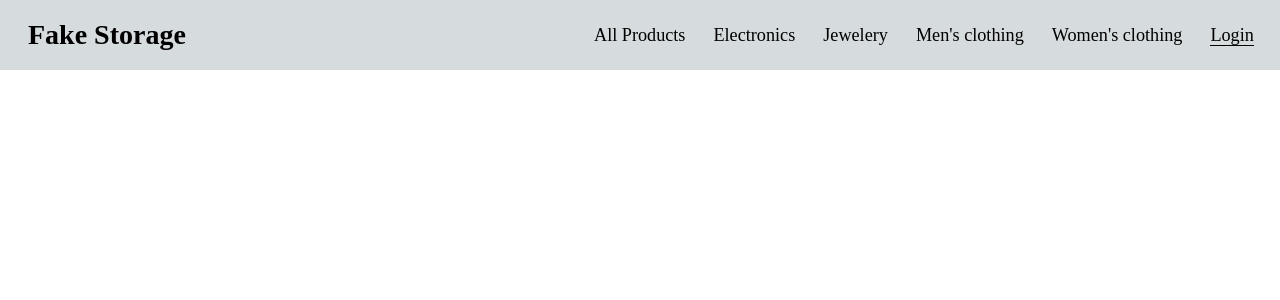
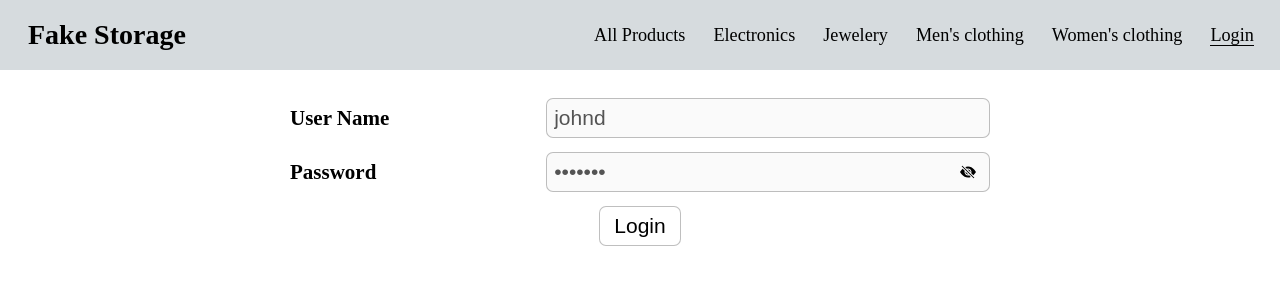
Before and after one commit to Marco90v/fakestoreapi, a React (Create React App) app: page /login in a window 1280 px wide. Shown: the top 300 px of the page. Built offline with nearby package versions, Linux system fonts and the light colour scheme; no server answers.

Commit message:
ajustes visuales de css

```diff
--- a/src/App.css
+++ b/src/App.css
@@ -52,6 +52,9 @@
 .listProduct {
   padding-top: 2rem;
 }
+.listProduct picture {
+  overflow: hidden;
+}
 .listProduct > ul{
   margin: auto;
   width: 90%;
@@ -71,10 +74,15 @@
   border: 1px solid rgb(128 128 128 / 50%);
   padding: 1rem;
   border-radius: 0 1rem;
+  cursor: pointer;
+}
+.listProduct > ul > li:hover > picture > img {
+  transform: scale(1.1);
 }
 .listProduct > ul > li > picture > img {
   width: 100%;
   margin: auto;
+  transition: transform 0.2s ease-in-out;
 }
 .like{
   float: right;
@@ -89,12 +97,81 @@
 a {
   font-size: 1.3rem;
 }
-/* .datos {
+.login {
+  margin-top: 7rem;
+}
+.login > form > label,
+.login > form > input,
+.login > form > button {
+  font-size: 1.5rem;
+}
+.login > form > label {
+  font-weight: bold;
+}
+.login > form > button {
+  grid-column: span 2;
+  max-width: 10rem;
+  margin: auto;
+  padding: 0.5rem 1rem;
+  border-radius: 0.5rem;
   border: 1px solid rgb(128 128 128 / 50%);
-  border-radius: 5px;
+  background-color: rgb(255 255 255);
+  cursor: pointer;
+  transition: all 0.2s ease-in-out;
+}
+.login > form > button:hover {
+  border: 1px solid rgb(255 255 255);
+  background-color: rgb(128 128 128 / 50%);
+}
+.login > form > input, .user input {
+  border: 1px solid rgb(128 128 128 / 50%);
+  border-radius: 0.5rem;
   padding: 0.5rem;
+}
+.login > form {
+  display: grid;
+  grid-template-columns: auto auto;
+  grid-row-gap: 1rem;
+  align-items: center;
+  max-width: 50rem;
+  margin: auto;
+  position: relative;
+}
+.eyes {
+  position: absolute;
+  right: 1rem;
+  bottom: 4.4rem;
+  cursor: pointer;
+}
+.user {
+  /* margin-top: 7rem; */
+  width: 90%;
+  margin: 7rem auto;
+}
+.user label, .user input {
+  font-size: 1.5rem;
+}
 
-} */
+.firstname, .lastname, .username, .email, .address {
+  display: grid;
+  grid-template-columns: auto;
+  margin: 1rem 0;
+  align-items: center;
+}
+.user > button {
+  font-size: 1.5rem;
+  padding: 0.5rem 1rem;
+  background-color: rgb(255 0 0 / 50%);
+  border-radius: 0.5rem;
+  font-weight: bold;
+  cursor: pointer;
+  transition: background-color 0.2s ease-in, box-shadow 0.2s ease-in, color 0.2s ease-in;
+}
+.user > button:hover {
+  background-color: rgb(255 0 0);
+  box-shadow: 0 0 10px 1px rgb(255 0 0 / 50%);
+  color: white;
+}
 
 @media (min-width:1000px) {
   header {
@@ -106,6 +183,7 @@
     left: 0;
     right: 0;
     top: 0;
+    z-index: 2;
   }
   header > h1 {
     margin-left: 2rem;
@@ -124,13 +202,16 @@
   .slide {
     margin-top: 5rem;
   }
-  /* .listProduct > ul {
-    display: flex;
-    flex-wrap: wrap;
-    justify-content: center;
-    gap: 5rem;
-  } */
   .listProduct > ul > li {
     max-width: 20rem;
   }
+  .user{
+    width: 50rem;
+  }
+  .firstname, .lastname, .username, .email, .address {
+    grid-template-columns: 10rem auto;
+  }
+  .user input {
+    margin-left: 1rem;
+  }
 }
--- a/src/view/Home.js
+++ b/src/view/Home.js
@@ -3,6 +3,8 @@
 import Product from '../components/Product';
 
 const Home = () => {
+    // console.log('Home');
+
     return (
         <>
             <div className='slide'>
```
